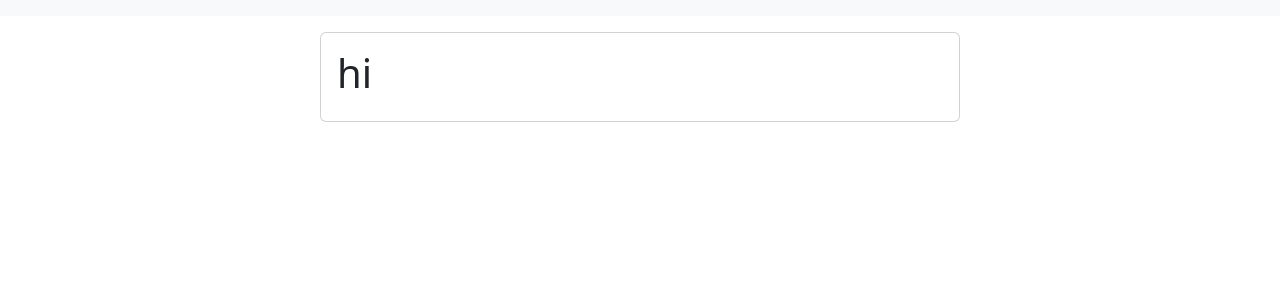
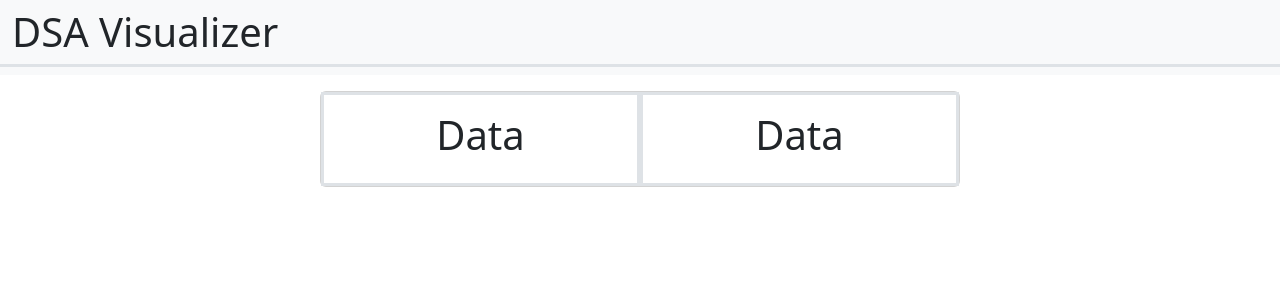
Before and after one commit to mwormley008/dsa_visualizer, a React (Create React App) app: page / in a window 1280 px wide. Shown: the top 300 px of the page. Built offline with nearby package versions, Linux system fonts and the light colour scheme.

Commit message:
text on screen

```diff
--- a/src/components/Navbar.jsx
+++ b/src/components/Navbar.jsx
@@ -5,7 +5,8 @@ import React from 'react';
 export default function Navbar() {
     return (
         <nav className="navbar navbar-expand-lg bg-body-tertiary">
-            <div className="container-fluid">
+            <div className="container-fluid border-bottom border-3">
+                <h1>DSA Visualizer</h1>
                 <button className="navbar-toggler" type="button" data-bs-toggle="collapse" data-bs-target="#navbarNavAltMarkup" aria-controls="navbarNavAltMarkup" aria-expanded="false" aria-label="Toggle navigation">
                 <span className="navbar-toggler-icon"></span>
                 </button>
--- a/src/components/lnode.jsx
+++ b/src/components/lnode.jsx
@@ -3,13 +3,14 @@ import React from 'react';
 
 export default function Lnode() {
     return (
-        <div className="card mt-3 success mx-auto w-50">
-            <div className="row g-0">
-                <div className="col-md-8">
-                    <div className="card-body">
-                        <h1>hi</h1>
+        <div className="card mt-3 success mx-auto col-6">
+            <div className="slnode row g-0">
+                    <div className="data card-body border border-3 col-md-3 border-end">
+                        <h1 className="text-center">Data</h1>
                     </div>
-                </div>
+                    <div className="pointer col-md-3 border border-3 card-body">
+                        <h1 className="text-center">Data</h1>
+                    </div>
             </div>
         </div>
     )
```
